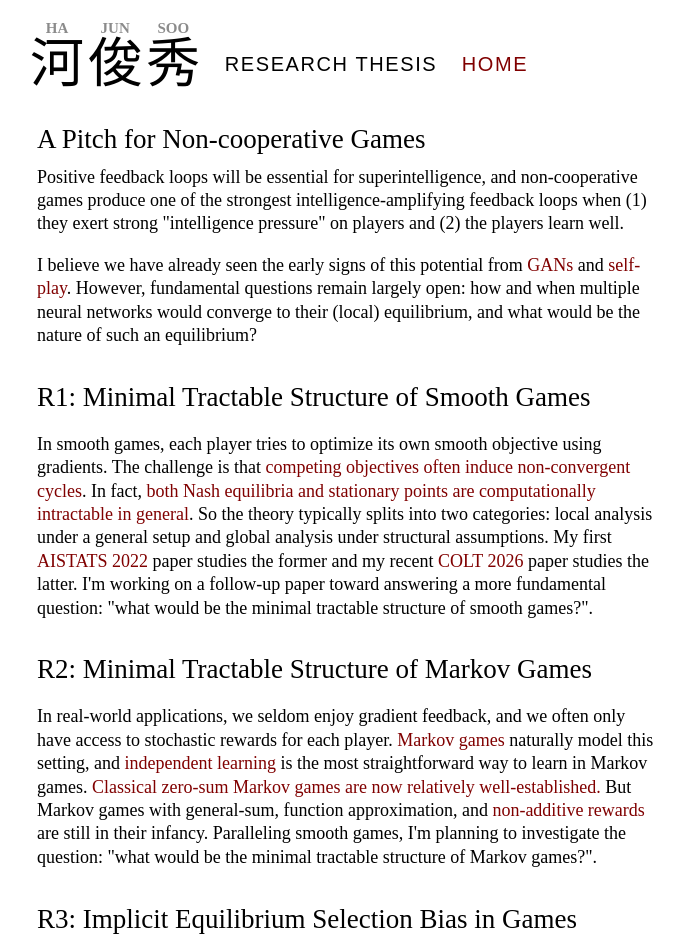
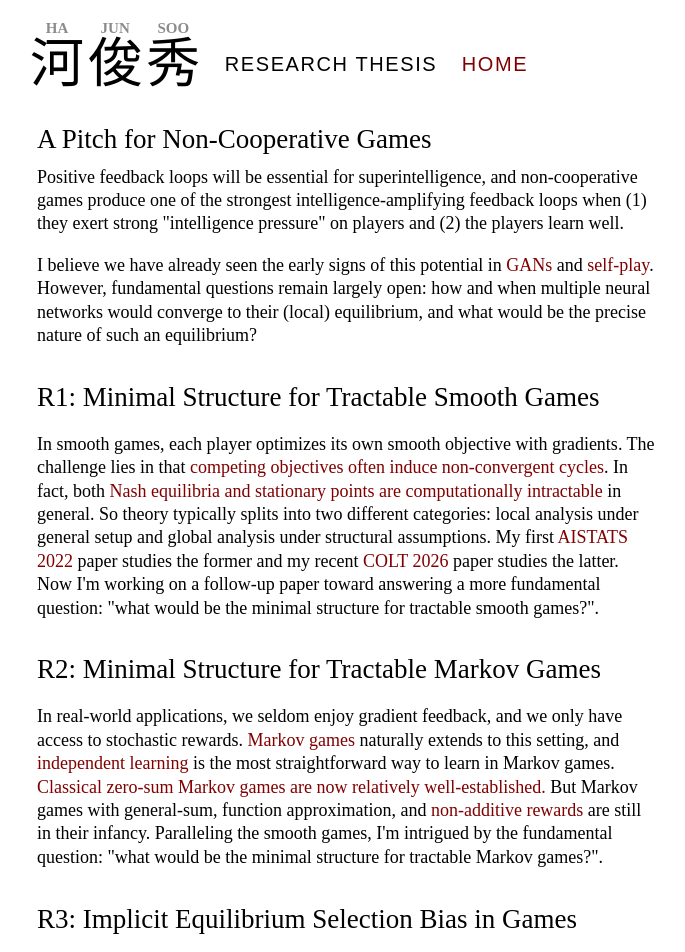
Before and after one commit to kuc2477/thesis, a plain HTML site: page index.html in a window 1280 px wide. Shown: the top 952 px of the page, without its empty margins (293-978 px from the left). Drawn offline with Linux system fonts and the light colour scheme; some icons are missing.

Commit message:
minor update

```diff
--- a/index.html
+++ b/index.html
@@ -25,33 +25,33 @@
     </div>
 
 
-    <h2>A Pitch for Non-cooperative Games</h2>
+    <h2>A Pitch for Non-Cooperative Games</h2>
     <p>
       Positive feedback loops will be essential for superintelligence, and non-cooperative games produce one of the strongest intelligence-amplifying feedback loops when
       (1) they exert strong "intelligence pressure" on players and (2) the players learn well.
     </p>
     <p>
-      I believe we have already seen the early signs of this potential from <a href="">GANs </a>and <a href="https://arxiv.org/abs/1712.01815">self-play</a>.
-      However, fundamental questions remain largely open: how and when multiple neural networks would converge to their (local) equilibrium, and what would be the nature of such an equilibrium?
+      I believe we have already seen the early signs of this potential in <a href="">GANs </a>and <a href="https://arxiv.org/abs/1712.01815">self-play</a>.
+      However, fundamental questions remain largely open: how and when multiple neural networks would converge to their (local) equilibrium, and what would be the precise nature of such an equilibrium?
     </p>
 
-    <h2>R1: Minimal Tractable Structure of Smooth Games</h2>
+    <h2>R1: Minimal Structure for Tractable Smooth Games</h2>
     <p>
-      In smooth games, each player tries to optimize its own smooth objective using gradients.
-      The challenge is that <a href="https://arxiv.org/abs/1709.02738">competing objectives often induce non-convergent cycles</a>.
-      In fact, <a href="https://dl.acm.org/doi/10.1145/3406325.3451125?__cf_chl_f_tk=ypf3BKMSyBnuYal8HnHCmxuS2MVDAqo9hmOxa_TE3VQ-1782840156-1.0.1.1-8.UZGFnXUVJQDogV7OdDydBarnd3NB4GUGd5Us3Aiik">both Nash equilibria and</a> <a href="https://arxiv.org/abs/2606.17000">stationary points are computationally intractable in general</a>.
-      So the theory typically splits into two categories: local analysis under a general setup and global analysis under structural assumptions.
+      In smooth games, each player optimizes its own smooth objective with gradients.
+      The challenge lies in that <a href="https://arxiv.org/abs/1709.02738">competing objectives often induce non-convergent cycles</a>.
+      In fact, both <a href="https://dl.acm.org/doi/10.1145/3406325.3451125?__cf_chl_f_tk=ypf3BKMSyBnuYal8HnHCmxuS2MVDAqo9hmOxa_TE3VQ-1782840156-1.0.1.1-8.UZGFnXUVJQDogV7OdDydBarnd3NB4GUGd5Us3Aiik">Nash equilibria and</a> <a href="https://arxiv.org/abs/2606.17000">stationary points are computationally intractable</a> in general.
+      So theory typically splits into two different categories: local analysis under general setup and global analysis under structural assumptions.
       My first <a href="https://proceedings.mlr.press/v151/ha22a">AISTATS 2022</a> paper studies the former and my recent <a href="https://proceedings.mlr.press/v336/ha26a.html">COLT 2026</a> paper studies the latter.
-      I'm working on a follow-up paper toward answering a more fundamental question: "what would be the minimal tractable structure of smooth games?".
+      Now I'm working on a follow-up paper toward answering a more fundamental question: "what would be the minimal structure for tractable smooth games?".
     </p>
 
-    <h2>R2: Minimal Tractable Structure of Markov Games</h2>
+    <h2>R2: Minimal Structure for Tractable Markov Games</h2>
     <p>
-      In real-world applications, we seldom enjoy gradient feedback, and we often only have access to stochastic rewards for each player.
-      <a href="https://pmc.ncbi.nlm.nih.gov/articles/PMC1063912/">Markov games</a> naturally model this setting, and <a href="https://arxiv.org/abs/2111.11743">independent learning</a> is the most straightforward way to learn in Markov games.
+      In real-world applications, we seldom enjoy gradient feedback, and we only have access to stochastic rewards.
+      <a href="https://pmc.ncbi.nlm.nih.gov/articles/PMC1063912/">Markov games</a> naturally extends to this setting, and <a href="https://arxiv.org/abs/2111.11743">independent learning</a> is the most straightforward way to learn in Markov games.
       <a href="https://arxiv.org/abs/2102.04540">Classical zero-sum Markov games are now relatively well-established.</a>
       But Markov games with general-sum, function approximation, and <a href="https://arxiv.org/abs/2410.16600">non-additive rewards</a> are still in their infancy.
-      Paralleling smooth games, I'm planning to investigate the question: "what would be the minimal tractable structure of Markov games?".
+      Paralleling the smooth games, I'm intrigued by the fundamental question: "what would be the minimal structure for tractable Markov games?".
     </p>
 
     <h2>R3: Implicit Equilibrium Selection Bias in Games</h2>
```
